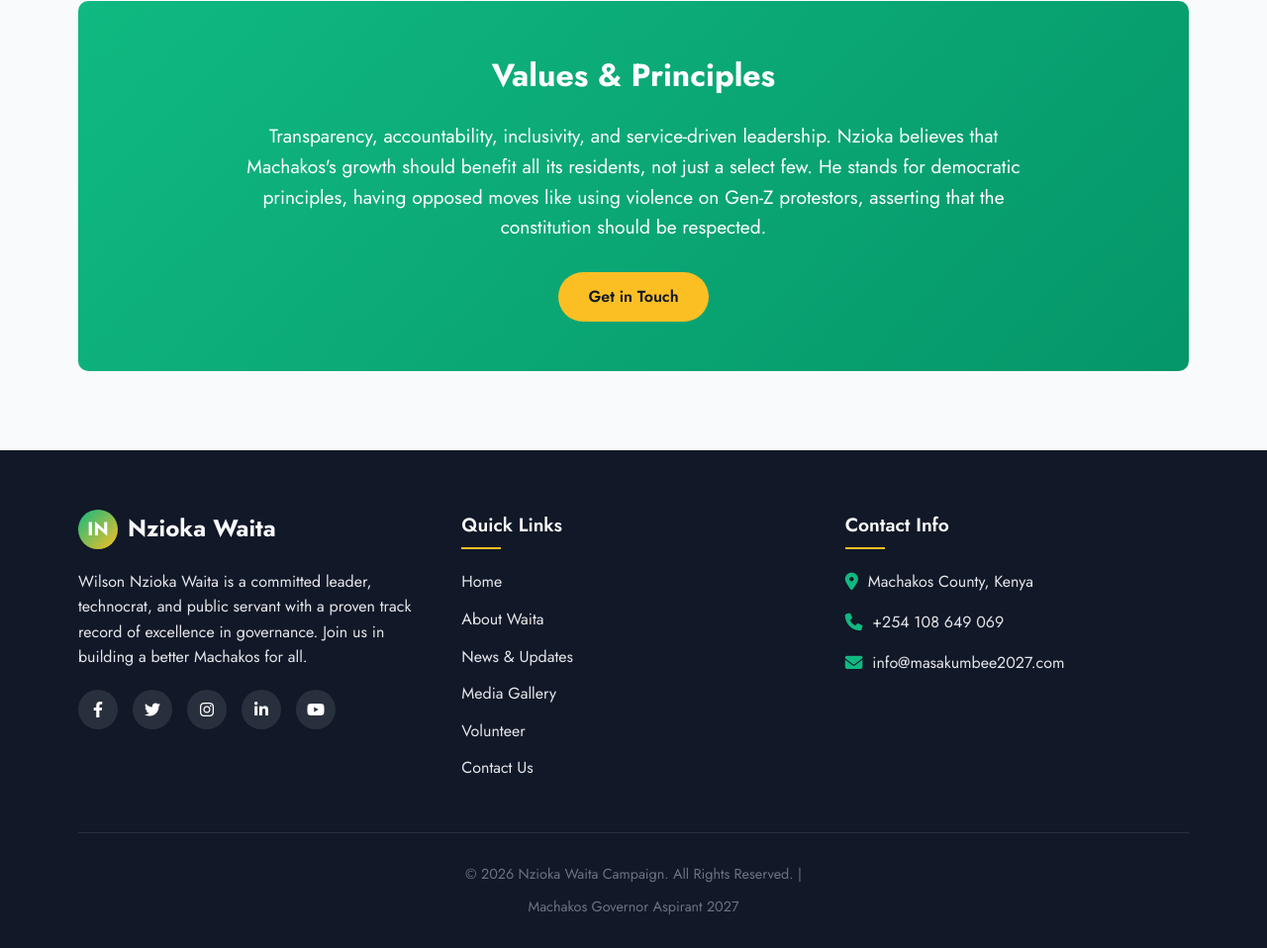
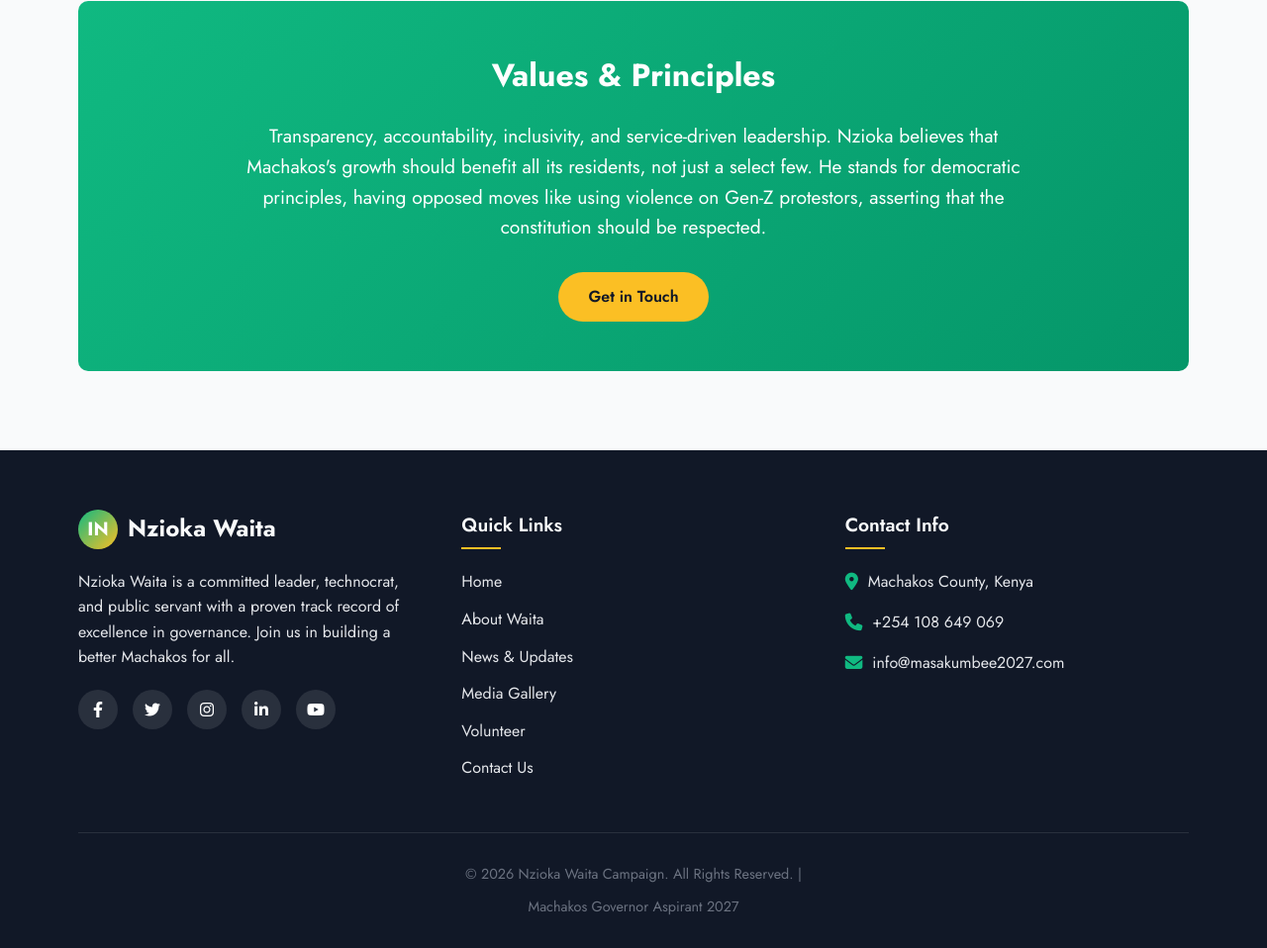
Before and after one commit to Codewithkaranja/Gvn-Waita-Machakos-2027, a plain HTML site: page about.html in a window 1280 px wide. Shown: the part 3317-4275 px from the top of the page at 99% size. Drawn offline with Linux system fonts and the light colour scheme.

Commit message:
Update project files

```diff
--- a/about.html
+++ b/about.html
@@ -198,7 +198,7 @@
                         <div class="logo-img">IN</div>
                         Nzioka Waita
                     </div>
-                    <p>Wilson Nzioka Waita is a committed leader, technocrat, and public servant with a proven track record of excellence in governance. Join us in building a better Machakos for all.</p>
+                    <p> Nzioka Waita is a committed leader, technocrat, and public servant with a proven track record of excellence in governance. Join us in building a better Machakos for all.</p>
                     <div class="social-icons">
                         <a href="https://web.facebook.com/profile.php?id=100078165384028" target="_blank"><i class="fab fa-facebook-f"></i></a>
                         <a href="https://x.com/NziokaWaita" target="_blank"><i class="fab fa-twitter"></i></a>
```
Also changed, not shown: contact.html (+1 -1 lines), index.html (+1 -1 lines), news.html (+1 -1 lines), volunteer.html (+1 -1 lines).
